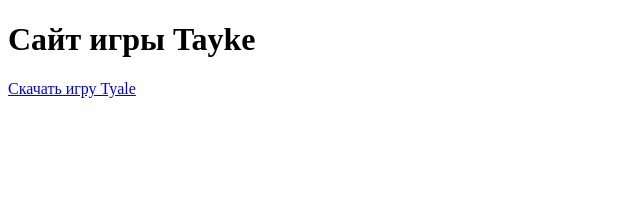
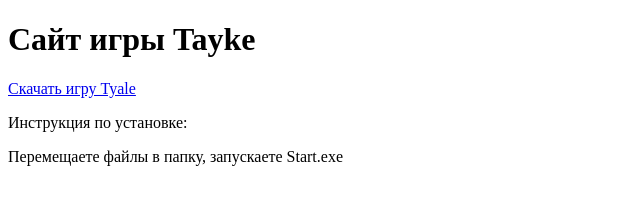
Before and after one commit to Mish22/mish2.github.io, a plain HTML site: page tayle.html in a window 1280 px wide. Shown: the whole page, without its empty margins (0-640 px from the left). Drawn offline with Linux system fonts and the light colour scheme.

Commit message:
Update tayle.html

```diff
--- a/tayle.html
+++ b/tayle.html
@@ -11,4 +11,6 @@
   <body>
   <h1>Сайт игры Tayke</h1>
   <p><a href = "https://disk.yandex.ru/d/9FZTkNeGD9oXyQ?w=1">Скачать игру Tyale</a></p>
+    <p>Инструкция по установке: </p>
+    <p>Перемещаете файлы в папку, запускаете Start.exe</p>
   </body>
```
